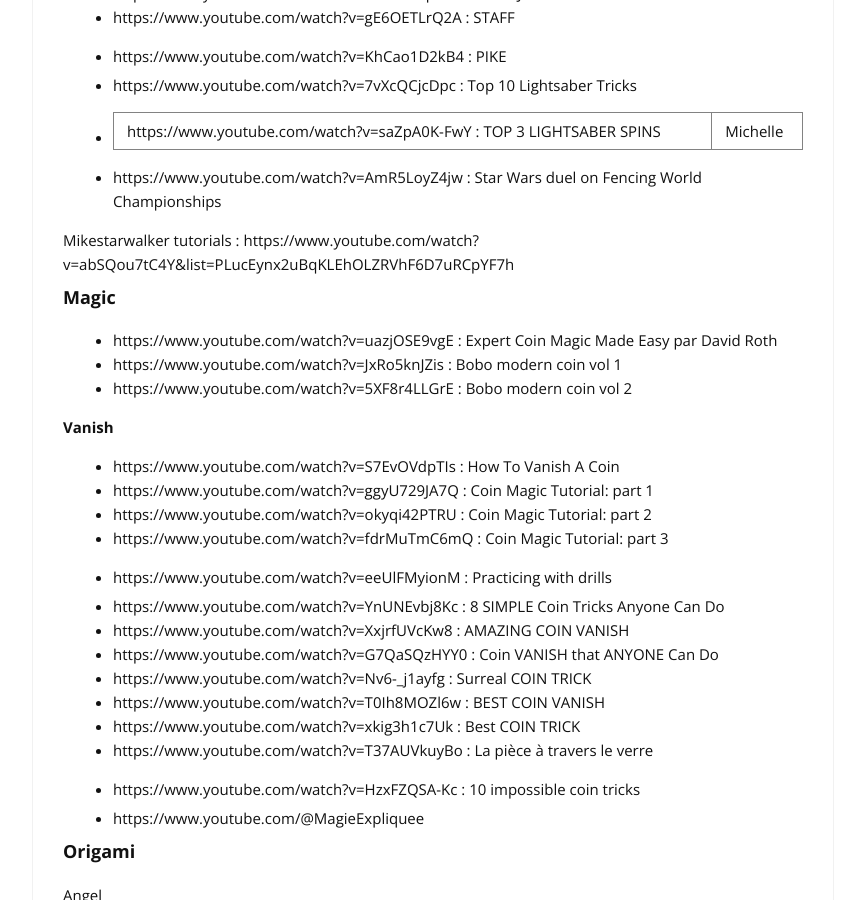
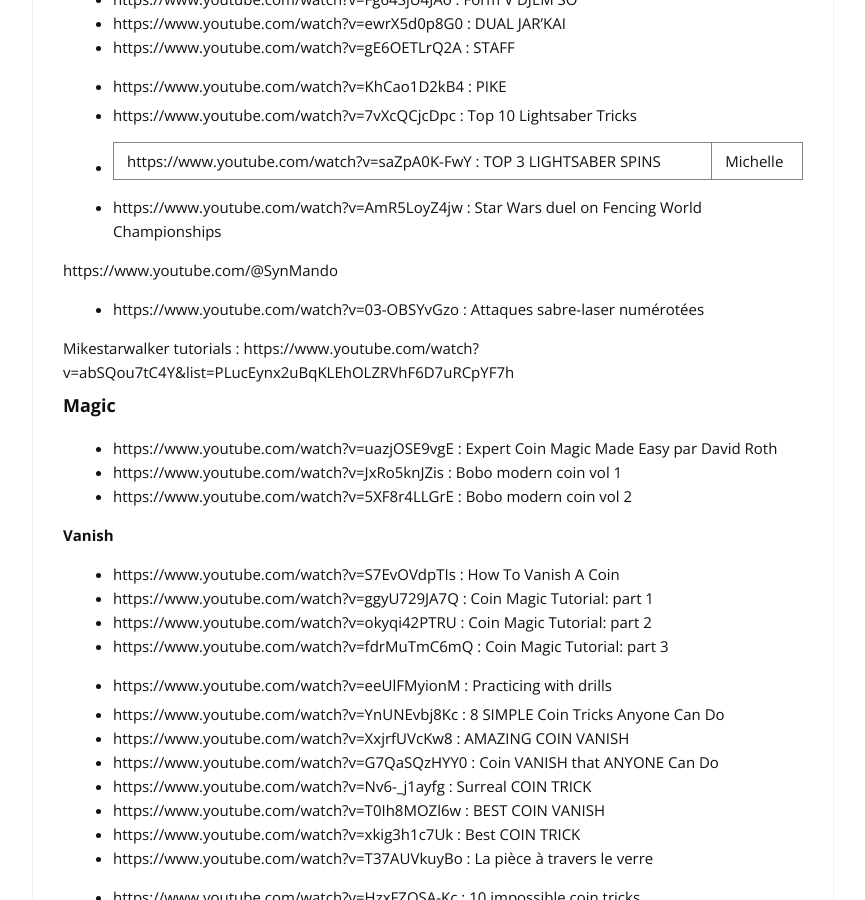
Before and after one commit to cylmat/cylmat.github.io, a Jekyll site: the page built from _pages/tricks.md, in a window 1280 px wide and 900 px high, scrolled down 3673 px. Shown: the whole window, without its empty margins (207-1072 px from the left). Built offline with Jekyll 4.4.1, drawn with Linux system fonts in a browser that asks for light colours; nearby versions of some CDN libraries.

Commit message:
Update tricks.md

```diff
--- a/_pages/tricks.md
+++ b/_pages/tricks.md
@@ -98,7 +98,7 @@
 - https://www.youtube.com/watch?v=R1W-d4rp78A : Sword Taiji Quan
 - https://www.youtube.com/watch?v=2YhCnusqiFc : YJM drills
 - https://www.youtube.com/watch?v=f4OUjYkrl5s : Learn Cool Sword Spins with World Champion
--
+
 Staff
 - https://www.youtube.com/watch?v=p3JSMH4c2c0 : Short staff basics
 - https://www.youtube.com/watch?v=XZn8-lO-em0 : Staff basics drills
@@ -130,6 +130,9 @@
 - https://www.youtube.com/watch?v=7vXcQCjcDpc : Top 10 Lightsaber Tricks
 - https://www.youtube.com/watch?v=saZpA0K-FwY : TOP 3 LIGHTSABER SPINS | Michelle
 - https://www.youtube.com/watch?v=AmR5LoyZ4jw : Star Wars duel on Fencing World Championships
+
+https://www.youtube.com/@SynMando
+- https://www.youtube.com/watch?v=03-OBSYvGzo : Attaques sabre-laser numérotées
 
 Mikestarwalker tutorials : https://www.youtube.com/watch?v=abSQou7tC4Y&list=PLucEynx2uBqKLEhOLZRVhF6D7uRCpYF7h
 
```
